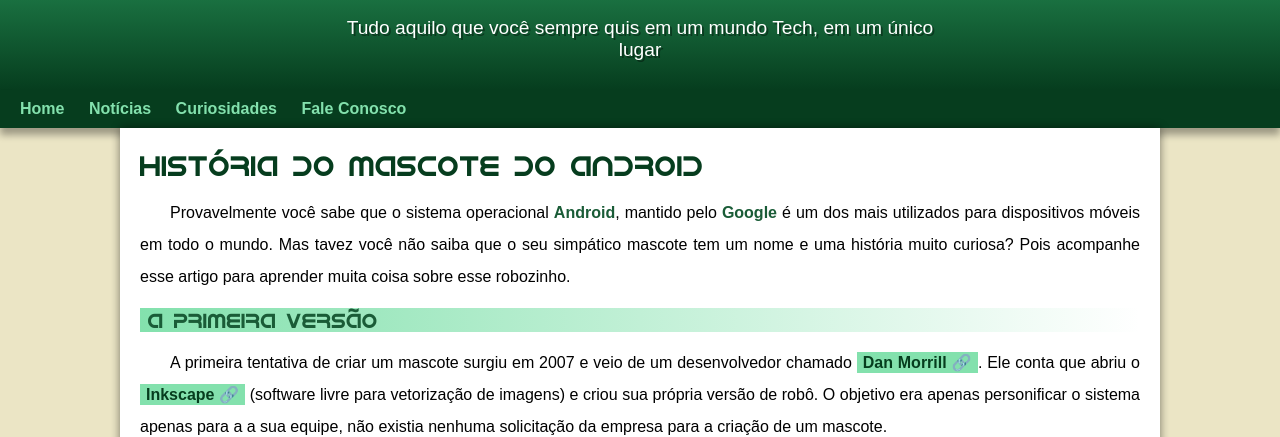
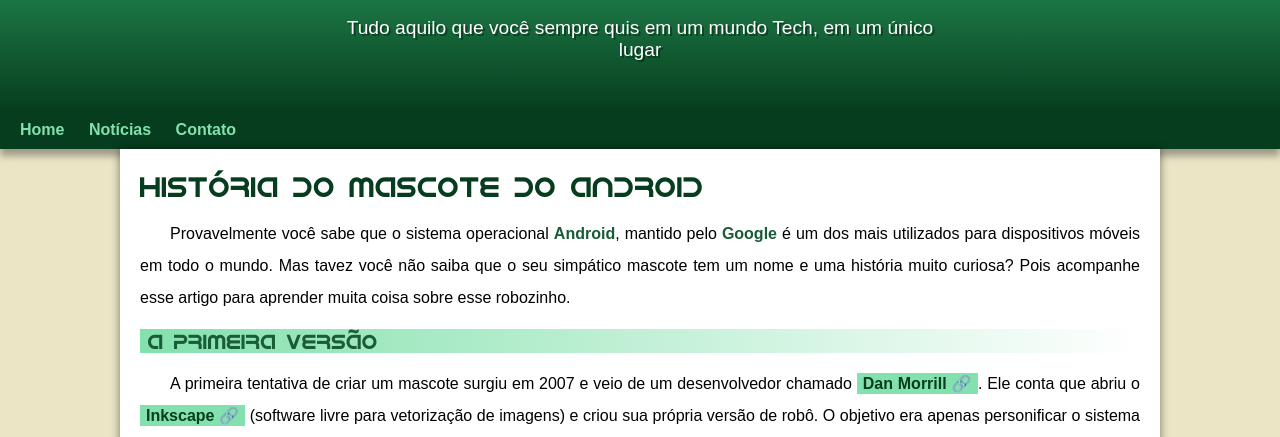
Before and after one commit to klebeson/projeto-androido, a plain HTML site: page index.html in a window 1280 px wide. Shown: the part 100-537 px from the top of the page. Drawn offline with Linux system fonts and the light colour scheme.

Commit message:
Manutenção no CSS e MENU
Foi alterado o margin-botton para padding botton no header > p. E apagado a seção de CURIOSIDADES no menu. Além de ter sido substituido a palavra FALE CONOSCO para CONTATO.

```diff
--- a/estilo/style.css
+++ b/estilo/style.css
@@ -69,7 +69,7 @@ header>p {
     padding-right: 10px;
     padding-left: 10px;
     margin: auto;
-    margin-bottom: 20px;
+    padding-bottom: 50px;
     text-shadow: 2px 2px 0px rgba(0, 0, 0, 0.377);
 
 }
--- a/index.html
+++ b/index.html
@@ -17,8 +17,7 @@
     <nav>
         <a href="#">Home</a>
         <a href="#">Notícias</a>
-        <a href="#">Curiosidades</a>
-        <a href="#">Fale Conosco</a>
+        <a href="#">Contato</a>
     </nav>
     <main>
         <article>
@@ -94,8 +93,7 @@
             </p>
 
             <div class="video">
-                <iframe
-                    width="560" height="315" src="https://www.youtube.com/embed/l2UDgpLz20M?si=UDWpmWQnmFm8Vbsi"
+                <iframe width="560" height="315" src="https://www.youtube.com/embed/l2UDgpLz20M?si=UDWpmWQnmFm8Vbsi"
                     title="YouTube video player" frameborder="0"
                     allow="accelerometer; autoplay; clipboard-write; encrypted-media; gyroscope; picture-in-picture; web-share"
                     allowfullscreen>
```
